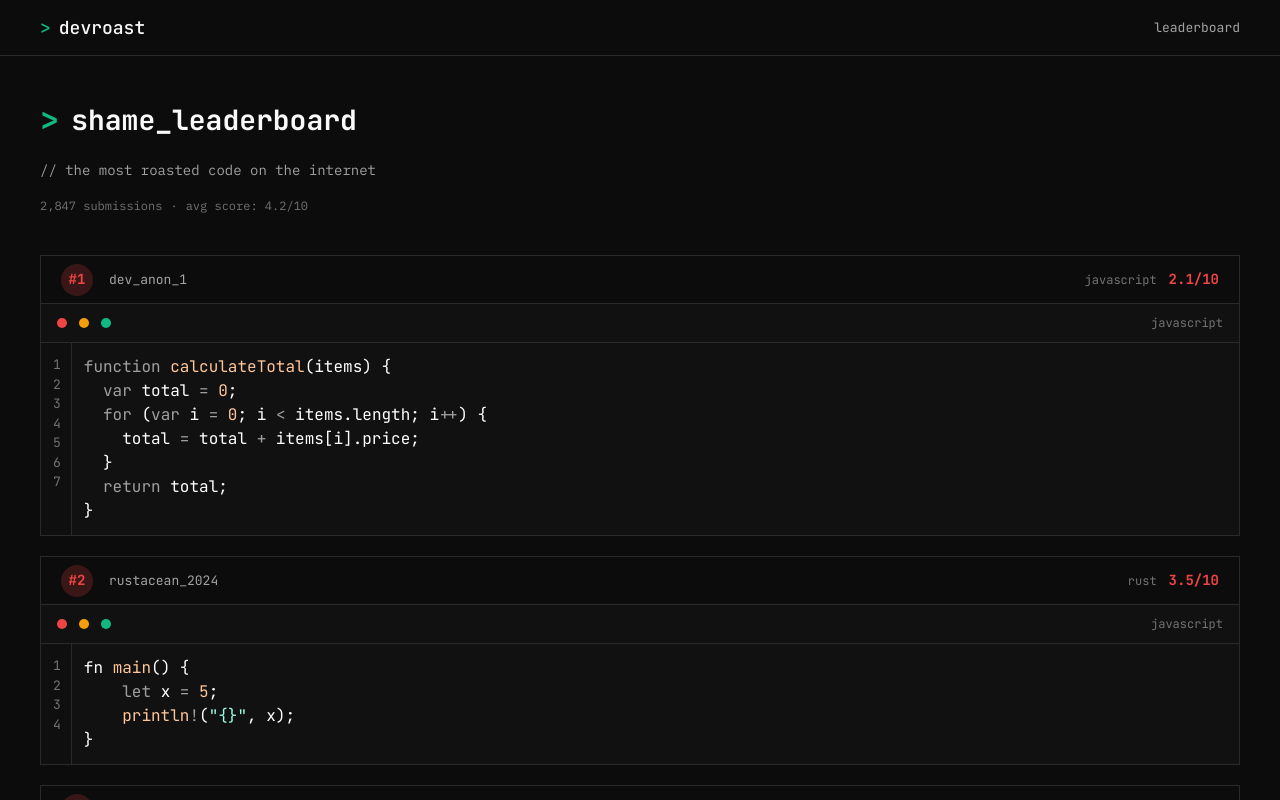
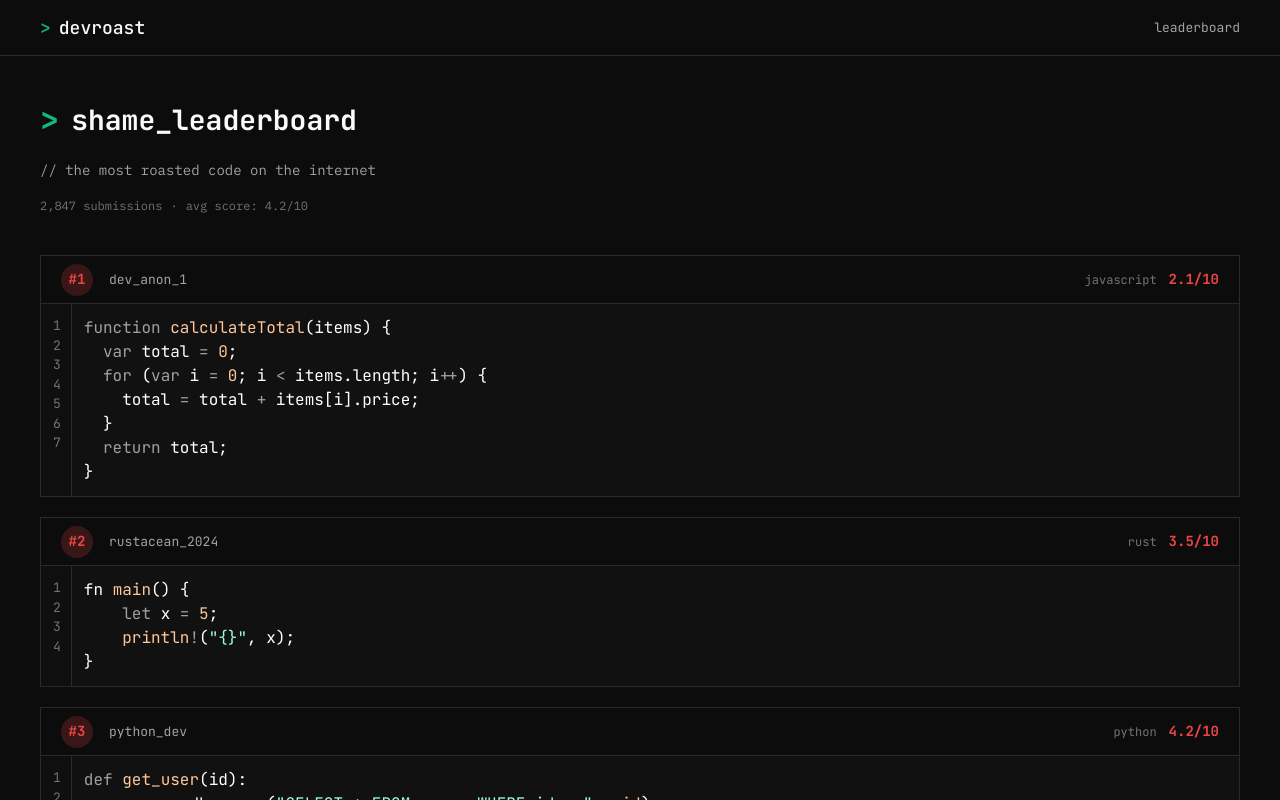
Before and after one commit to gabrielsrs/devroast, a Next.js app: page /leaderboard in a window 1280 px wide. Shown: the top 800 px of the page. Built offline with nearby package versions, Linux system fonts and the light colour scheme.

Commit message:
feat: extract code block header into separate component

```diff
--- a/src/app/leaderboard/page.tsx
+++ b/src/app/leaderboard/page.tsx
@@ -119,6 +119,7 @@ export default function LeaderboardPage() {
             <CodeBlock
               code={entry.code}
               showLineNumbers={true}
+              showHeader={false}
               className="rounded-none border-none"
             />
           </div>
--- a/src/components/ui/code-block.tsx
+++ b/src/components/ui/code-block.tsx
@@ -6,6 +6,7 @@ interface CodeBlockProps {
   className?: string;
   showLineNumbers?: boolean;
   fileName?: string;
+  showHeader?: boolean;
 }
 
 let highlighterInstance: ReturnType<typeof createHighlighter> | null = null;
@@ -55,6 +56,31 @@ function detectLanguage(code: string): string {
   return "javascript";
 }
 
+function CodeBlockHeader({
+  fileName,
+  lang,
+}: {
+  fileName?: string;
+  lang: string;
+}) {
+  return (
+    <div className="flex items-center gap-3 border-b border-border px-4 py-2.5">
+      <span className="h-[10px] w-[10px] rounded-full bg-[#EF4444]" />
+      <span className="h-[10px] w-[10px] rounded-full bg-[#F59E0B]" />
+      <span className="h-[10px] w-[10px] rounded-full bg-[#10B981]" />
+      <div className="flex-1" />
+      {fileName && (
+        <span className="text-[12px] text-text-tertiary">{fileName}</span>
+      )}
+      {!fileName && (
+        <span className="text-[12px] text-text-tertiary">{lang}</span>
+      )}
+    </div>
+  );
+}
+
+export { CodeBlockHeader };
+
 function processHtml(html: string): string {
   return html
     .replace(/^<pre[^>]*>/, "")
@@ -68,6 +94,7 @@ export async function CodeBlock({
   className,
   showLineNumbers = true,
   fileName,
+  showHeader = true,
 }: CodeBlockProps) {
   const highlighter = await getHighlighter();
   const lang = detectLanguage(code);
@@ -87,18 +114,7 @@ export async function CodeBlock({
         className,
       )}
     >
-      <div className="flex items-center gap-3 border-b border-border px-4 py-2.5">
-        <span className="h-[10px] w-[10px] rounded-full bg-[#EF4444]" />
-        <span className="h-[10px] w-[10px] rounded-full bg-[#F59E0B]" />
-        <span className="h-[10px] w-[10px] rounded-full bg-[#10B981]" />
-        <div className="flex-1" />
-        {fileName && (
-          <span className="text-[12px] text-text-tertiary">{fileName}</span>
-        )}
-        {!fileName && (
-          <span className="text-[12px] text-text-tertiary">{lang}</span>
-        )}
-      </div>
+      {showHeader && <CodeBlockHeader fileName={fileName} lang={lang} />}
       <div className="flex">
         {showLineNumbers && (
           <div className="flex flex-col border-r border-border bg-bg-surface py-3 pl-3 pr-[10px] text-right">
```
